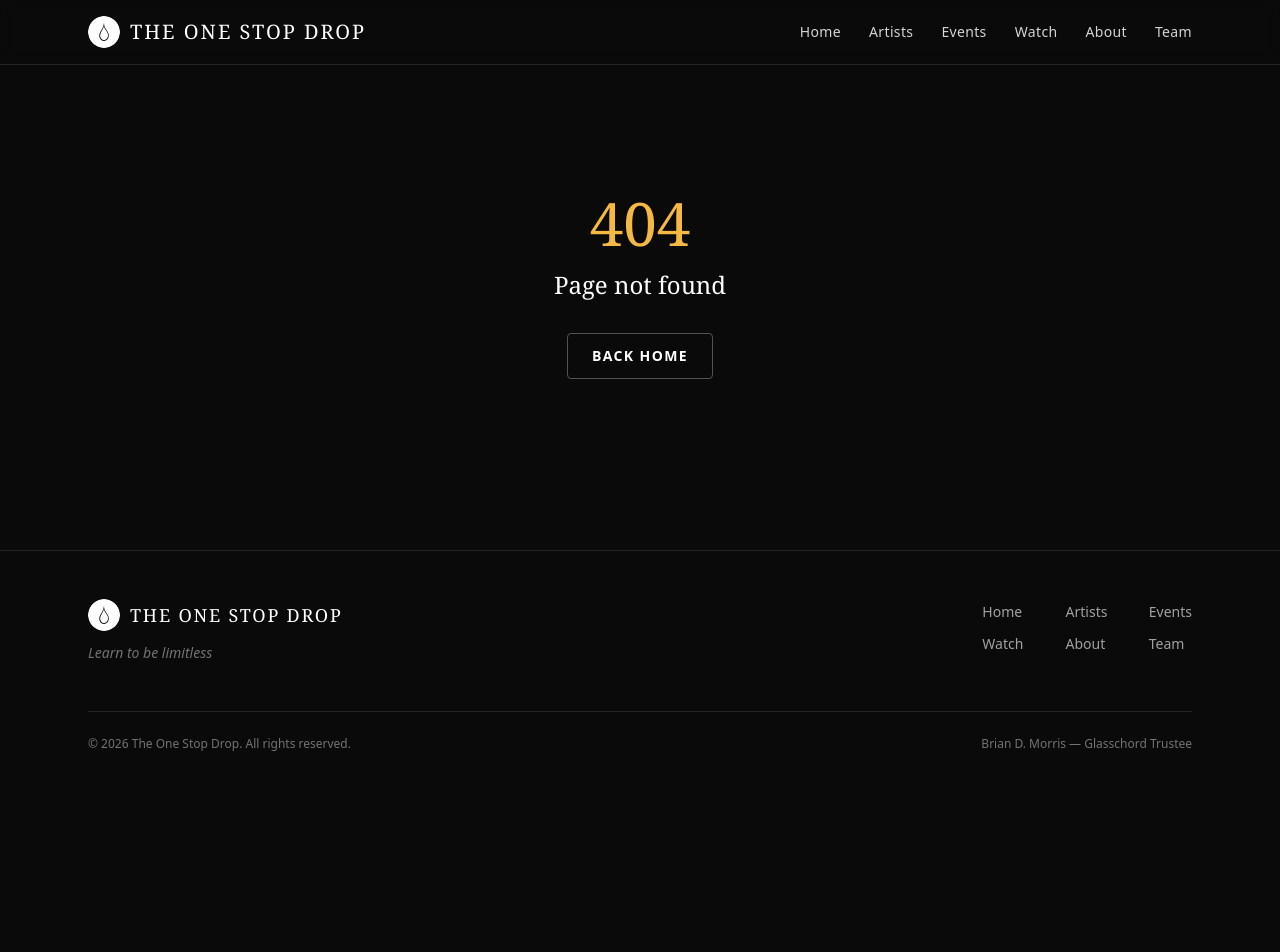
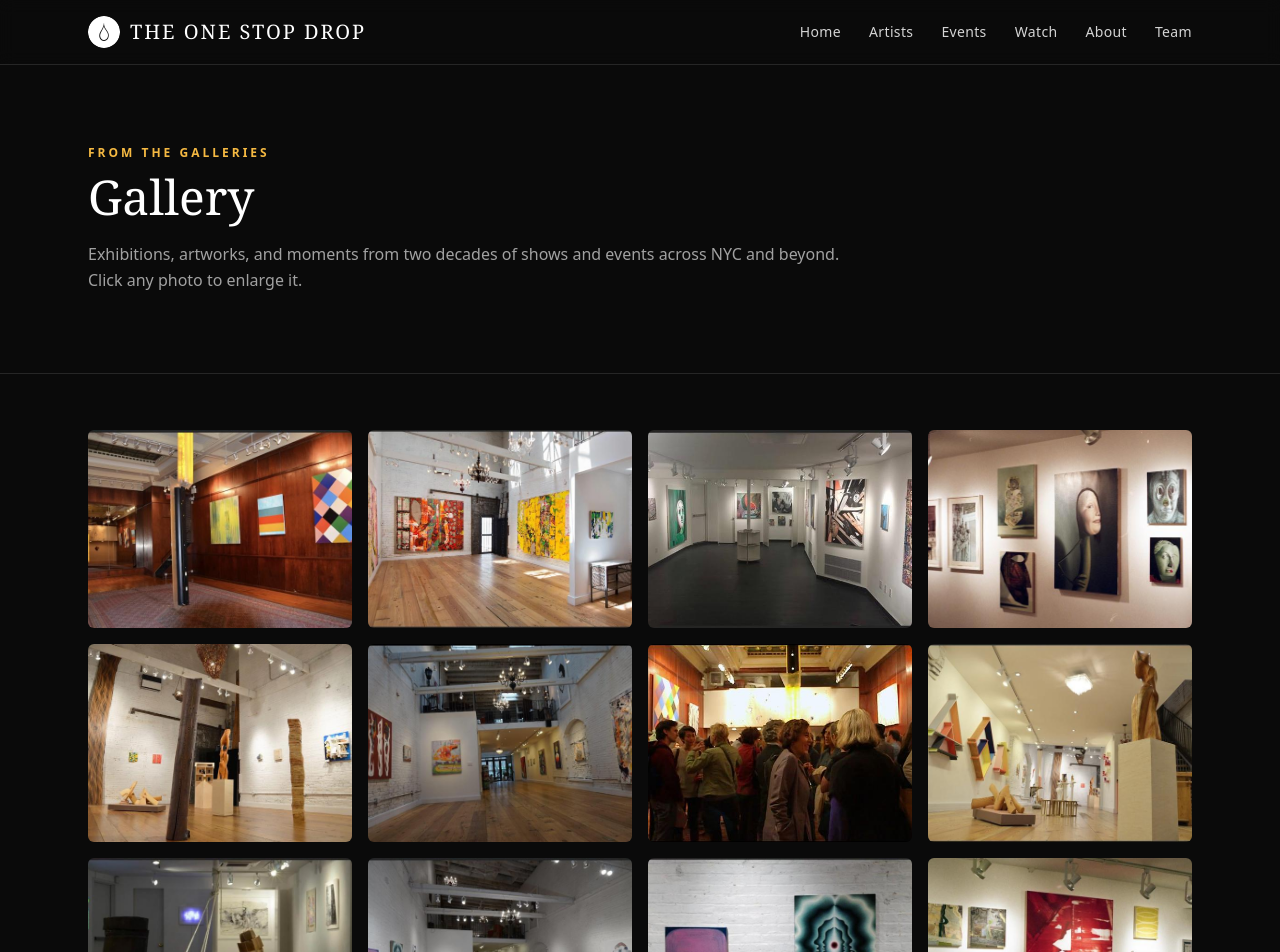
Before and after one commit to Frank-cntrl/tostd-site, a React (Vite) app: page /gallery in a window 1280 px wide. Shown: the top 952 px of the page. Before the commit the page ends 800 px from the top, so only its background shows below. Built offline with nearby package versions, Linux system fonts and the light colour scheme.

Commit message:
gallery preview with view all page

```diff
--- a/src/components/GalleryGrid.jsx
+++ b/src/components/GalleryGrid.jsx
@@ -3,8 +3,9 @@ import { useCallback, useEffect, useState } from 'react'
 const COUNT = 54
 const ids = Array.from({ length: COUNT }, (_, i) => `g${String(i + 1).padStart(2, '0')}`)
 
-export default function GalleryGrid() {
+export default function GalleryGrid({ limit }) {
   const [open, setOpen] = useState(null)
+  const shown = limit ? ids.slice(0, limit) : ids
   const prev = useCallback(() => setOpen((i) => (i + COUNT - 1) % COUNT), [])
   const next = useCallback(() => setOpen((i) => (i + 1) % COUNT), [])
 
@@ -26,7 +27,7 @@ export default function GalleryGrid() {
   return (
     <>
       <div className="grid grid-cols-2 gap-4 sm:grid-cols-3 lg:grid-cols-4">
-        {ids.map((id, i) => (
+        {shown.map((id, i) => (
           <button
             key={id}
             type="button"
--- a/src/main.jsx
+++ b/src/main.jsx
@@ -9,6 +9,7 @@ import ArtistProfile from './pages/ArtistProfile'
 import Events from './pages/Events'
 import Watch from './pages/Watch'
 import About from './pages/About'
+import Gallery from './pages/Gallery'
 import Team from './pages/Team'
 import NotFound from './pages/NotFound'
 import './index.css'
@@ -33,6 +34,7 @@ const router = createBrowserRouter([
       { path: 'events', element: <Events /> },
       { path: 'watch', element: <Watch /> },
       { path: 'about', element: <About /> },
+      { path: 'gallery', element: <Gallery /> },
       { path: 'team', element: <Team /> },
       { path: '*', element: <NotFound /> },
     ],
--- a/src/pages/About.jsx
+++ b/src/pages/About.jsx
@@ -1,3 +1,4 @@
+import { Link } from 'react-router-dom'
 import PageHeader from '../components/PageHeader'
 import GalleryGrid from '../components/GalleryGrid'
 import { site } from '../content/site'
@@ -26,7 +27,15 @@ export default function About() {
       <section className="border-t border-edge">
         <div className="mx-auto max-w-6xl px-4 py-20 sm:px-6">
           <h2 className="mb-8 font-display text-3xl text-white sm:text-4xl">From the galleries</h2>
-          <GalleryGrid />
+          <GalleryGrid limit={8} />
+          <div className="mt-8">
+            <Link
+              to="/gallery"
+              className="rounded-sm border border-neutral-600 px-6 py-3 text-sm font-semibold uppercase tracking-widest text-white transition-colors hover:border-accent hover:text-accent"
+            >
+              View All
+            </Link>
+          </div>
         </div>
       </section>
 
--- /dev/null
+++ b/src/pages/Gallery.jsx
@@ -0,0 +1,17 @@
+import PageHeader from '../components/PageHeader'
+import GalleryGrid from '../components/GalleryGrid'
+
+export default function Gallery() {
+  return (
+    <>
+      <PageHeader
+        eyebrow="From the Galleries"
+        title="Gallery"
+        intro="Exhibitions, artworks, and moments from two decades of shows and events across NYC and beyond. Click any photo to enlarge it."
+      />
+      <section className="mx-auto max-w-6xl px-4 py-14 sm:px-6">
+        <GalleryGrid />
+      </section>
+    </>
+  )
+}
```
